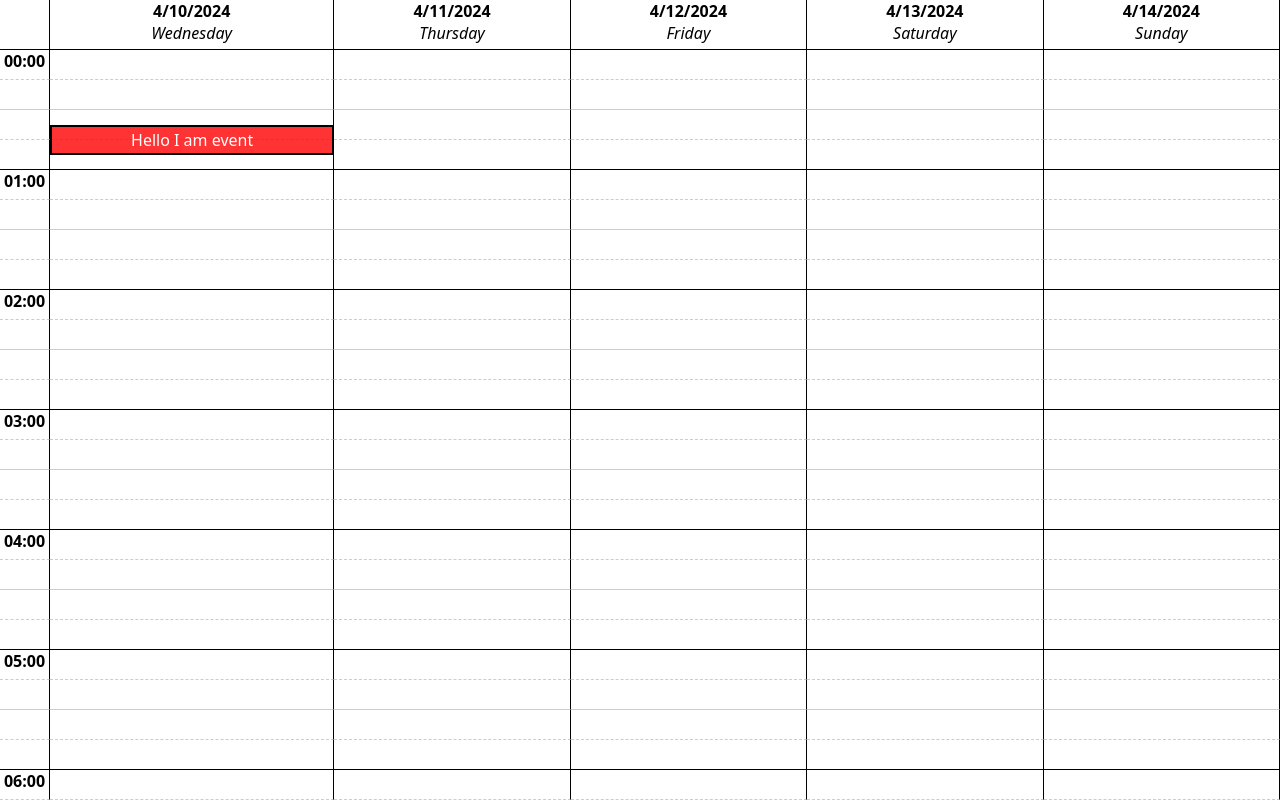
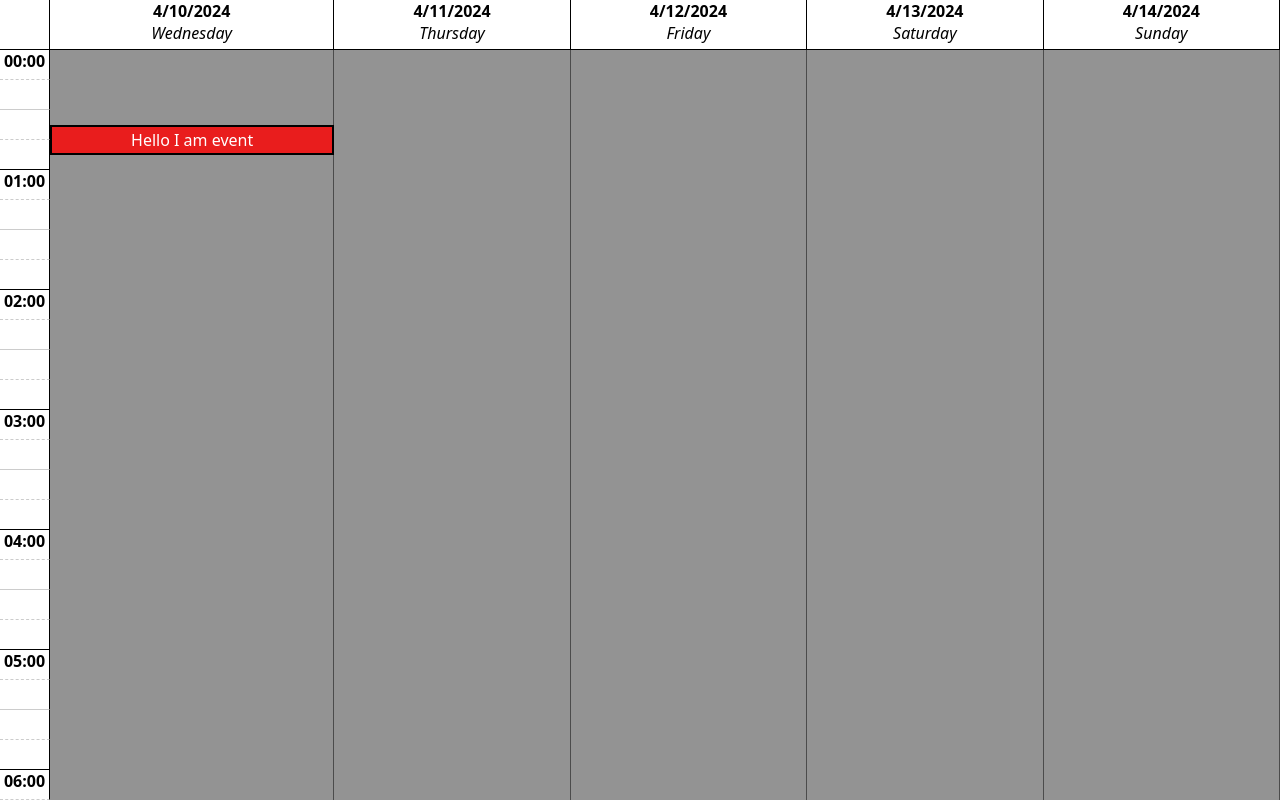
Before and after one commit to rugulous/schedule, a Vue app: page / in a window 1280 px wide. Shown: the top 800 px of the page. Built offline with nearby package versions, Linux system fonts and the light colour scheme.

Commit message:
Active hours

```diff
--- a/src/App.vue
+++ b/src/App.vue
@@ -103,6 +103,11 @@ section{
 .d-block{
     display: block;
 }
+
+.disabled{
+    background-color: #666;
+    border-bottom: none !important;
+}
 </style>
 
 <template>
@@ -116,13 +121,11 @@ section{
               <i>{{ weekdays[date.getDay()] }}</i>
             </div>
 
-            <template v-for="(time, i) in data">
+            <template v-for="(time, i) in data" v-if="dates.length > 0">
                 <div class="time" :style="'grid-area: ' + (i + 2) + '/ 1;'" v-html="i % 4 == 0 ? time : ''"></div>
-                <div :style="'grid-area: ' + (i + 2) + '/ 2;'"></div>
-                <div :style="'grid-area: ' + (i + 2) + '/ 3;'"></div>
-                <div :style="'grid-area: ' + (i + 2) + '/ 4;'"></div>
-                <div :style="'grid-area: ' + (i + 2) + '/ 5;'"></div>
-                <div :style="'grid-area: ' + (i + 2) + '/ 6;'"></div>
+
+                <div v-for="(_, index) in dates" :class="{disabled: inActiveHours(index, i)}" :style="`grid-area: ${i + 2} / ${index + 2};`">
+                </div>
             </template>
 
             <div class="event" style="top: 15px">Hello I am event</div>
@@ -143,6 +146,28 @@ const weekdays = ["Sunday","Monday","Tuesday","Wednesday","Thursday","Friday","S
 
 let ticker: HTMLElement | null = null;
 let date = new Date();
+const activeHours = [{ //Sunday
+    startTime: 10,
+    endTime: 22
+}, { //Monday
+    startTime: 8,
+    endTime: 22
+}, { //Tuesday
+    startTime: 8,
+    endTime: 22
+}, { //Wednesday
+    startTime: 8,
+    endTime: 22
+}, { //Thursday
+    startTime: 8,
+    endTime: 22
+}, { //Friday
+    startTime: 8,
+    endTime: 22
+}, { //Saturday
+    startTime: 10,
+    endTime: 22
+},]
 
 for (let i = 0; i < 24; i++) {
     data.value.push(i.toString().padStart(2, "0") + ":00");
@@ -173,6 +198,13 @@ function setDates(){
     dates.value = _dates;
 }
 
+function inActiveHours(column: number, i: number){
+    const d = dates.value[column].getDay();
+    const hours = activeHours[d];
+
+    return hours.startTime > i / 4 || hours.endTime <= i / 4
+}
+
 setDates();
 updateTicker();
 
```
